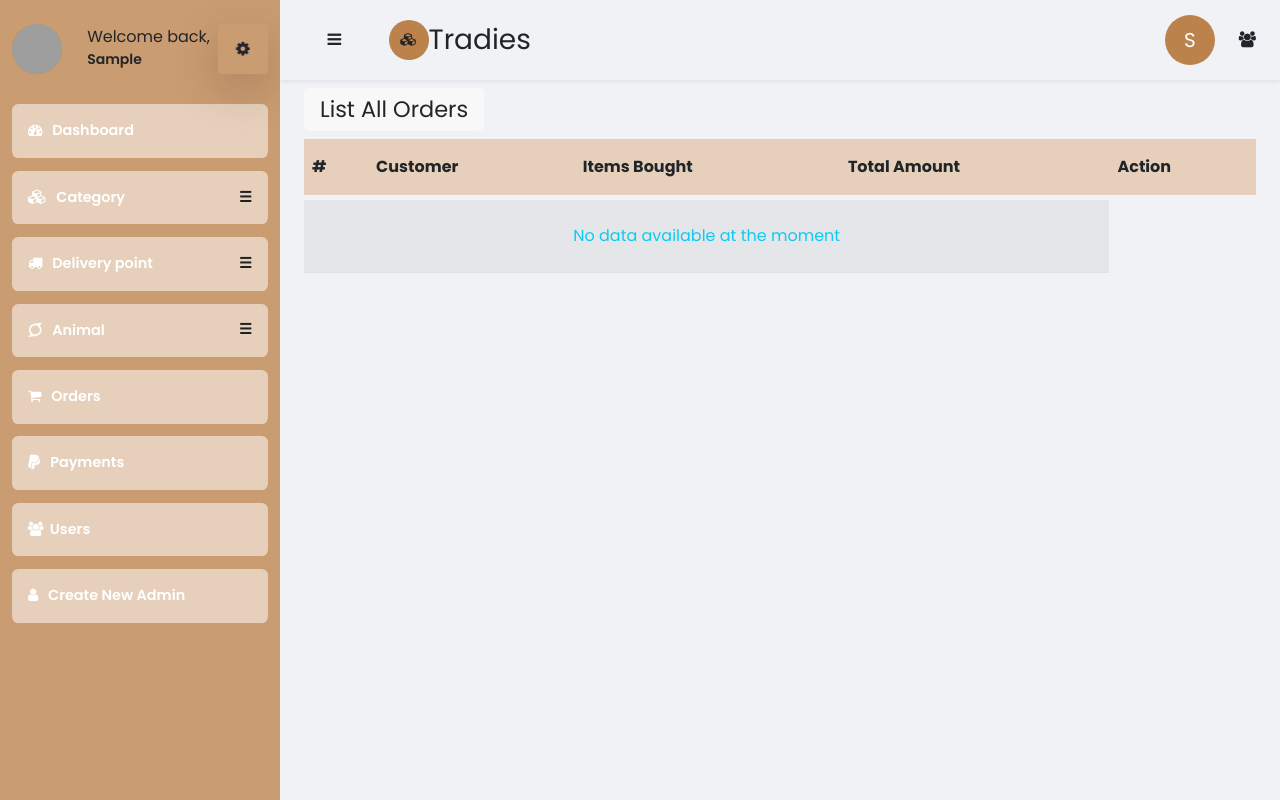
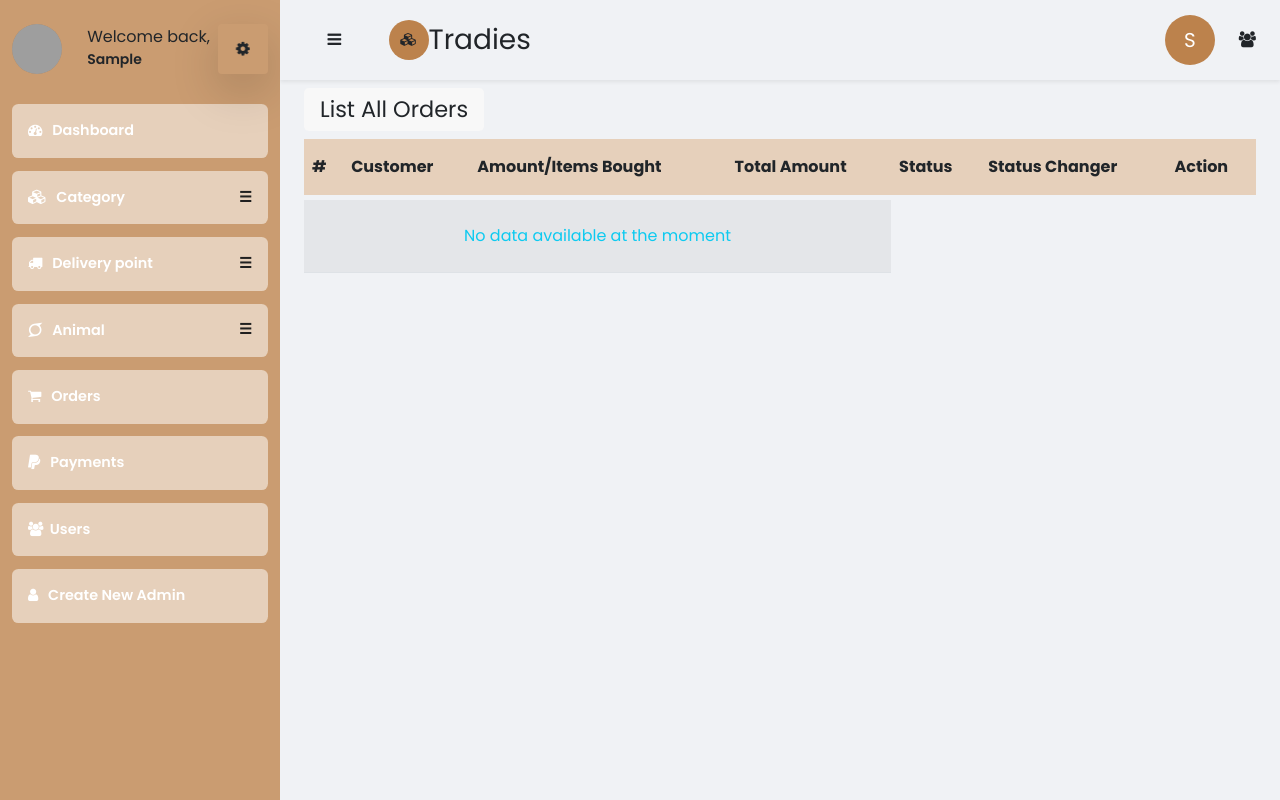
Before and after one commit to Teedari/animal-ecommerce-backend, a Django app: page /orders in a window 1280 px wide. Run offline with Django 4.2, Linux system fonts and the light colour scheme; the visitor is signed in with stand-in values (Sample User, id 1); data that the repository does not hold is empty; parts of the project's set-up code (start-up, migrations or seed data) failed here and were passed over; some libraries are stand-ins or nearby versions; grey boxes are pictures that could not be loaded.

Commit message:
added functionality to update order status

```diff
--- a/dashboard/templates/dashboard/order/list_all_orders.html
+++ b/dashboard/templates/dashboard/order/list_all_orders.html
@@ -11,8 +11,10 @@
       <thead>
         <th>#</th>
         <th>Customer</th>
-        <th>Items Bought</th>
+        <th>Amount/Items Bought</th>
         <th>Total Amount</th>
+        <th>Status</th>
+        <th>Status Changer</th>
         <th>Action</th>
       </thead>
       <tbody>
@@ -21,8 +23,15 @@
             <tr class="">
               <td>{{forloop.counter}}</td>
               <td class="text-capitalize">{{order.customer.user.get_username}}</td>
-              <td>{{order.items_in_cart}}</td>
+              <td>GHc {{order.total_items_amount}}({{order.items_in_cart}})</td>
+              <td>{{order.total_amount}}</td>
               <td>{{order.status}}</td>
+              <td>
+                <form action="{% url 'dashboard:order_status_update' pk=order.id %}" method="post">
+                  {% csrf_token %}
+                  {{form.status}}
+                </form>
+              </td>
               <td>
                 <a href="{% url 'dashboard:order_detail' order.id %}" class="btn btn-info rounded-pill"><i class="fa fa-eye text-white"></i> </a>
                 <a href="{% url 'dashboard:order_delete' order.id %}" class="btn btn-danger rounded-pill"><i class="fa fa-trash text-white"></i> </a>
@@ -42,3 +51,15 @@
     </table>
   </div>
 {% endblock DashboardContent %}
+
+
+{% block DashboardScript %}
+<script>
+  $(document).ready(function(){
+   $('select[name="status"]').change(function(){
+    $(this).closest('form').trigger('submit')
+   })
+  })
+</script>
+
+{% endblock DashboardScript %}
--- a/dashboard/templates/dashboard/order/order_detail.html
+++ b/dashboard/templates/dashboard/order/order_detail.html
@@ -71,8 +71,8 @@
               <div class="d-flex">
                 <div class="card-image" style="width: 200px; height: 200px">
                   <div class="image-container">
-                    {% if item.product.images %}
-                        <img src="{{item.product.images}}" alt="animal-image" />
+                    {% if item.product.image_slug_1 %}
+                        <img src="{{item.product.image_slug_2}}" alt="animal-image" />
 
                           {% else %}
                             <img src="{% static 'assets/svgs/undraw_not_found.svg' %}" alt="animal-image" />
--- a/dashboard/urls.py
+++ b/dashboard/urls.py
@@ -6,7 +6,7 @@ from dashboard.views.dashboard_view import DashboardHomePageView
 from dashboard.views.delivery_point.delivery_point_view import CreateDeliveryPoints, EditDeliveryPointView, ListDeliveryPointsView
 from dashboard.views.user.list_all_users_view import DeleteUserView, ListUsersView, ToggleUserActiveStatusView
 from .views.payment.payment_views import ListPaymentView
-from .views.order.order_views import DeleteOrderView, DetailOrderView, ListOrderView
+from .views.order.order_views import DeleteOrderView, DetailOrderView, ListOrderView, UpdateOrderStatusView
 from .views.user.user_admin_creation_view import CreateNewUserAdminView
 
 app_name = 'dashboard'
@@ -36,6 +36,7 @@ urlpatterns = [
   path('orders', ListOrderView.as_view(), name='order_list'),
   path('order/<int:pk>', DetailOrderView.as_view(), name='order_detail'),
   path('order/<int:pk>/delete', DeleteOrderView.as_view(), name='order_delete'),
+  path('order/<int:pk>/change-status', UpdateOrderStatusView.as_view(), name='order_status_update'),
 
   # Payment
   path('payments', ListPaymentView.as_view(), name='payment_list'),
--- a/dashboard/views/order/order_views.py
+++ b/dashboard/views/order/order_views.py
@@ -1,12 +1,31 @@
 from django.views import View, generic
+from ecommerce.forms.order_forms import StatusUpdateForm
 import ecommerce.models as md
-from django.shortcuts import redirect
+from django.shortcuts import redirect, render
+from django.urls import reverse
 from django.contrib import messages
 
 class ListOrderView(generic.ListView):
   model = md.Order
   template_name = 'dashboard/order/list_all_orders.html'
 
+  def get_context_data(self, **kwargs):
+    context = super().get_context_data(**kwargs)
+    context['form'] = StatusUpdateForm()
+    return context
+
+
+class UpdateOrderStatusView(View):
+
+  def post(self, request, *args, **kwargs):
+    form = StatusUpdateForm(self.request.POST)
+    if form.is_valid():
+      md.Order.objects.filter(id=kwargs['pk']).update(status=form.cleaned_data.get('status'))
+      messages.success(request, f"Order Status Changed to {form.cleaned_data.get('status')}")
+    else:
+      messages.error(request, f"Order Status Changed to failed")
+
+    return redirect(reverse('dashboard:order_list'))
 
 class DetailOrderView(generic.DetailView):
   model = md.Order
--- a/ecommerce/forms/animal_forms.py
+++ b/ecommerce/forms/animal_forms.py
@@ -24,9 +24,9 @@ class AddNewAnimalForm(forms.ModelForm):
       'breed': forms.TextInput(attrs={'class': 'form-control'}),
       'weight': forms.TextInput(attrs={'class': 'form-control'}),
       'price': forms.TextInput(attrs={'class': 'form-control'}),
-      'discount': forms.TextInput(attrs={'class': 'form-control'}),
       'image_slug_1': forms.TextInput(attrs={'class': 'form-control', 'type': 'hidden'}),
       'image_slug_2': forms.TextInput(attrs={'class': 'form-control', 'type': 'hidden'}),
+      'is_popular': forms.Select(attrs={'class': 'form-control',}),
       # 'image_1': forms.FileInput(attrs={'class': 'form-control'}),
     }
 
--- /dev/null
+++ b/ecommerce/forms/order_forms.py
@@ -0,0 +1,6 @@
+from random import choices
+from django import forms
+from ecommerce.models import Order
+
+class StatusUpdateForm(forms.Form):
+  status = forms.ChoiceField(choices=Order.ORDERED_STATUS)
--- a/ecommerce/models.py
+++ b/ecommerce/models.py
@@ -18,15 +18,15 @@ class Animal(BaseModel):
   weight = models.FloatField(max_length=200, null=True)
   sex = models.CharField(choices=(['female', 'Female'], ['male', 'Male']), max_length=10)
   price = models.DecimalField(decimal_places=2, max_digits=999, default=0.00, null=True)
-  discount = models.BigIntegerField(null=True, default=0)
+  # discount = models.BigIntegerField(null=True, default=0)
   quantity = models.BigIntegerField(blank=True, default=0)
   image_slug_1 = models.CharField(max_length=225, null=True)
   image_slug_2 = models.CharField(max_length=225, null=True)
-  is_popular = models.CharField(choices=[('Yes', True), ('No', False)], max_length=10, default=False)
+  is_popular = models.CharField(choices=[ ('No', False), ('Yes', True)], max_length=10, default=False)
 
 
   def __str__(self) -> str:
-    return f'{self.name} - {self.category} - {self.quantity}'
+    return f'{self.name} - {self.category} - {self.is_popular}'
 
   def images(self):
     upload_images = self.animal_uploaded_image.all()
```
Also changed, not shown: dashboard/templates/dashboard/animal/add_animal.html (+15 -7 lines), ecommerce/migrations/0024_remove_animal_discount.py (added), ecommerce/migrations/0025_alter_animal_is_popular.py (added).
